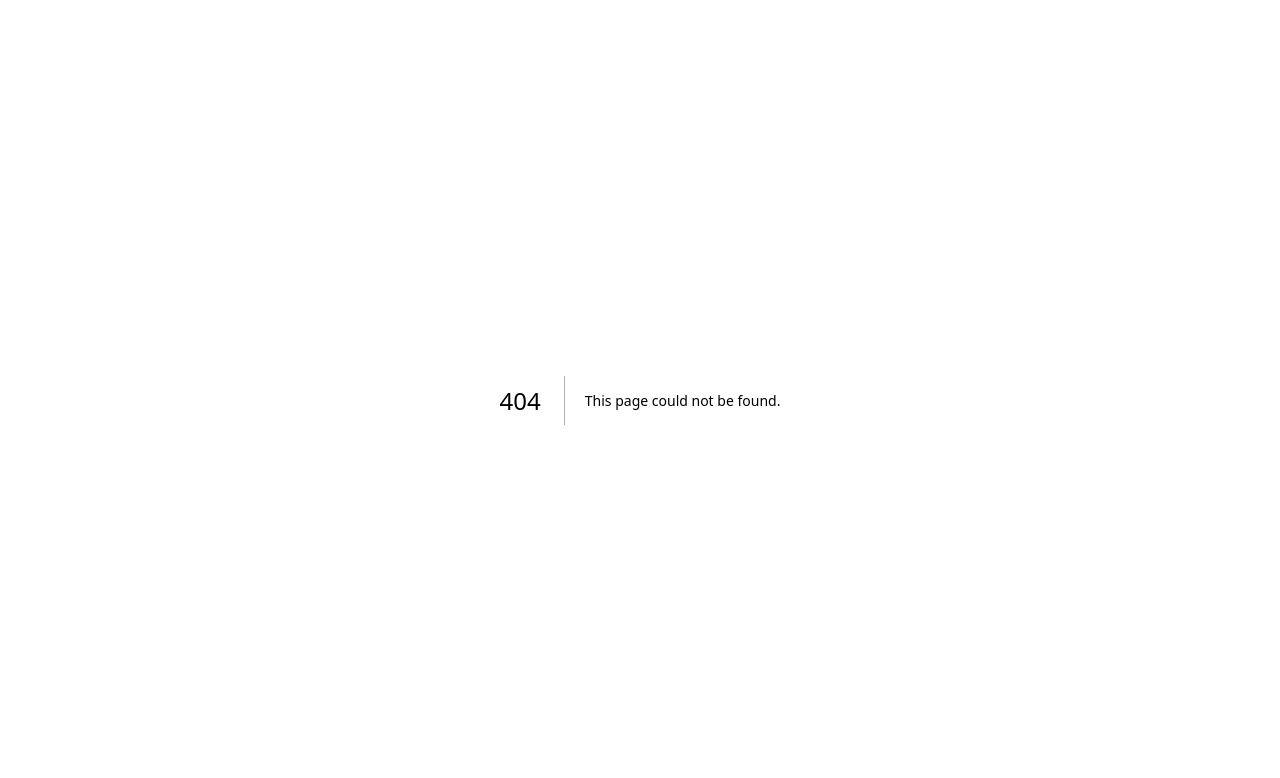
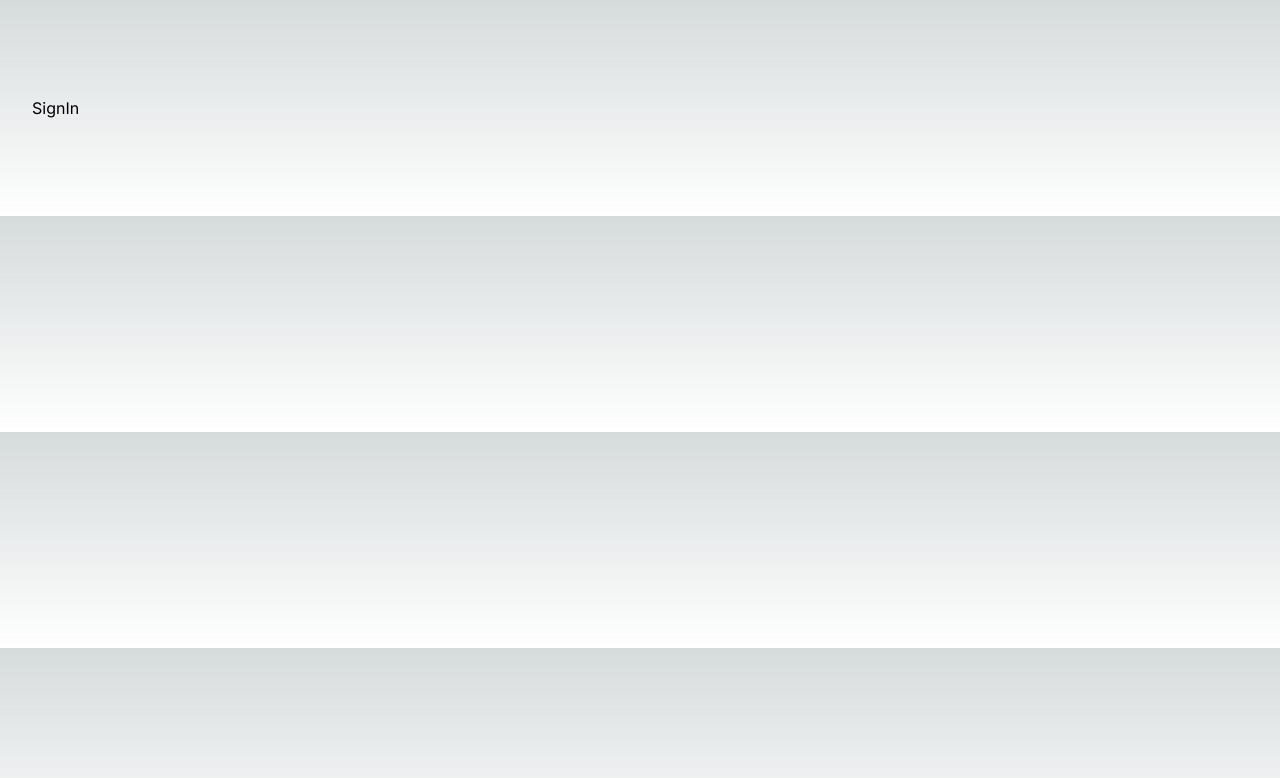
Before and after one commit to diegoengelhard/NextJS-Auth-App, a Next.js app in the folder auth-app/: page /signin in a window 1280 px wide. Before the commit this address had no page. Shown: the top 778 px of the page. Built offline with nearby package versions, Linux system fonts and the light colour scheme.

Commit message:
Add: Folder structure for pages & components

```diff
--- /dev/null
+++ b/auth-app/src/app/(pages)/signin/page.tsx
@@ -0,0 +1,15 @@
+"use client";
+import React from 'react'
+
+// Import componets
+import SignIn from '../../../components/SignIn'
+
+const SignInPage = () => {
+  return (
+    <section className="px-4 py-10 sm:px-6 sm:py-16 lg:px-8 lg:py-24">
+      <SignIn />
+    </section>
+  )
+}
+
+export default SignInPage
--- /dev/null
+++ b/auth-app/src/app/(pages)/signup/page.tsx
@@ -0,0 +1,15 @@
+"use client";
+import React from 'react'
+
+// Import components
+import SignUp from '../../../components/SignUp'
+
+const SignUpPage = () => {
+  return (
+    <section className="px-4 py-10 sm:px-6 sm:py-16 lg:px-8 lg:py-24">
+      <SignUp />
+    </section>
+  )
+}
+
+export default SignUpPage
--- /dev/null
+++ b/auth-app/src/components/SignIn.tsx
@@ -0,0 +1,9 @@
+import React from 'react'
+
+const SignIn = () => {
+    return (
+        <div>SignIn</div>
+    )
+}
+
+export default SignIn
--- /dev/null
+++ b/auth-app/src/components/SignUp.tsx
@@ -0,0 +1,9 @@
+import React from 'react'
+
+const SignUp = () => {
+    return (
+        <div>SignUp</div>
+    )
+}
+
+export default SignUp
```
